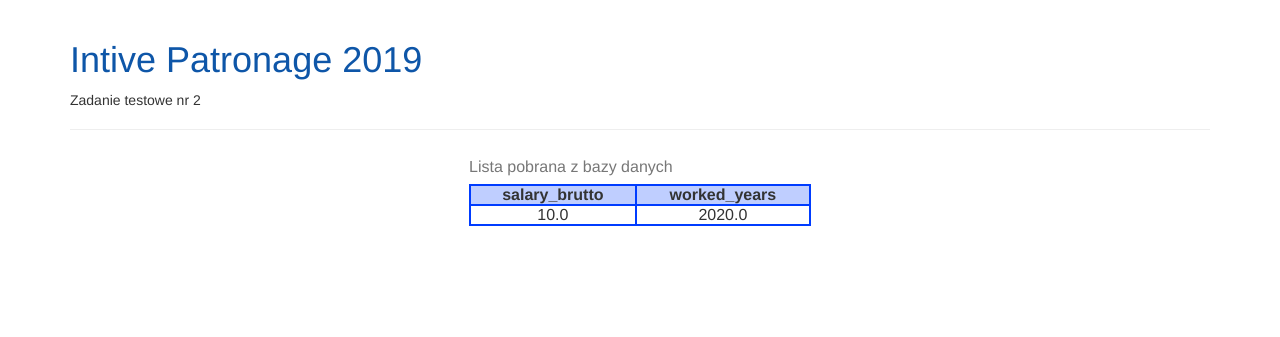
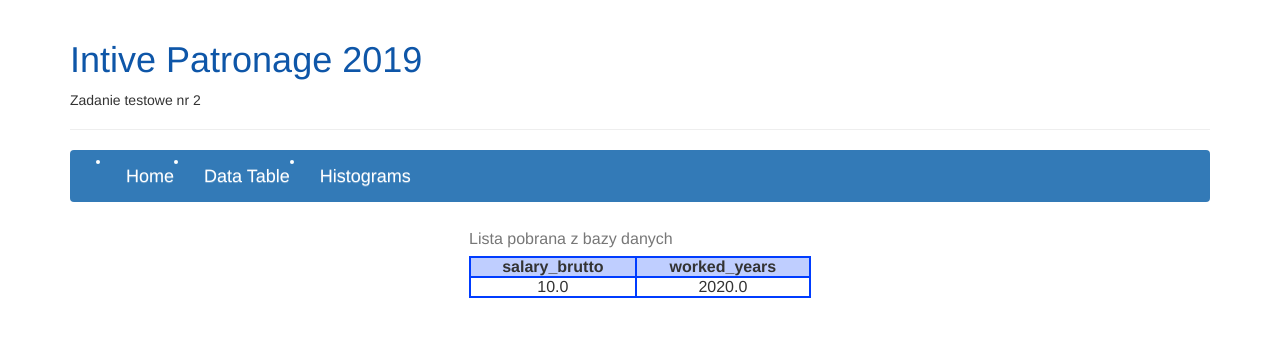
Before and after one commit to kalickiPawel/Intive_Patronage_2019_Cognitive, a Django app: page /data_table in a window 1280 px wide. Shown: the top 337 px of the page. Run offline with Django 3.2, Linux system fonts and the light colour scheme; tables that the repository leaves empty hold one stand-in row (values such as "Sample post"); some libraries are stand-ins or nearby versions.

Commit message:
Added nav menu

```diff
--- a/task2/app/static/css/app.css
+++ b/task2/app/static/css/app.css
@@ -28,3 +28,6 @@
     color: rgb(0, 164, 240);
     text-decoration : none;
 }
+nav a{
+    color: white;
+}
--- a/task2/app/templates/app/base.html
+++ b/task2/app/templates/app/base.html
@@ -20,6 +20,19 @@
             <!-- Home | Data Table | Histograms -->
 
             {% block nav %}
+                <nav class="navbar navbar-expand-sm bg-primary navbar-dark">
+                    <ul class="navbar-nav">
+                        <li class="nav-item">
+                            <a class="navbar-brand" href='{% url "home" %}'>Home</a>
+                        </li>
+                        <li class="nav-item">
+                            <a class="navbar-brand" href='{% url "data_table" %}'>Data Table</a>
+                        </li>
+                        <li class="nav-item">
+                            <a class="navbar-brand" href='{% url "histograms" %}'>Histograms</a>
+                        </li>
+                    </ul>
+                </nav>
             {% endblock %}
 
             {% block content %}
```
